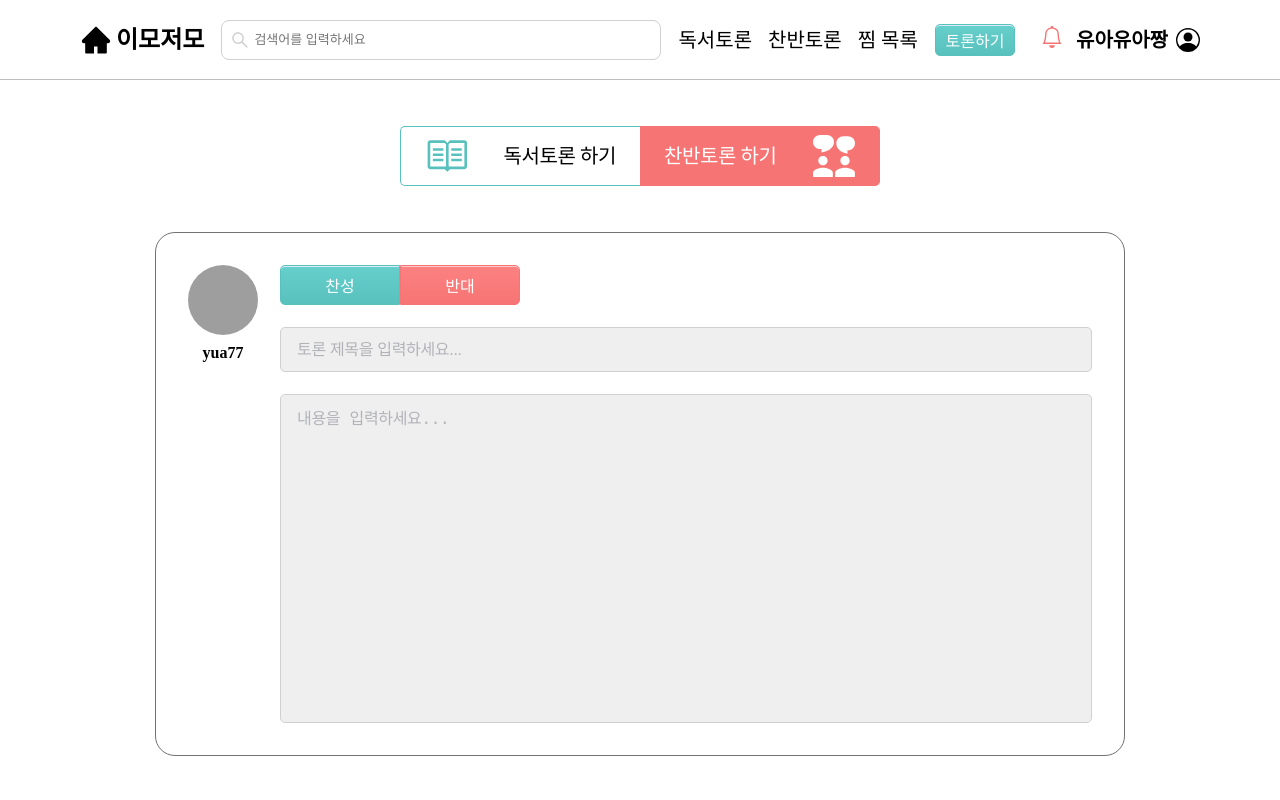
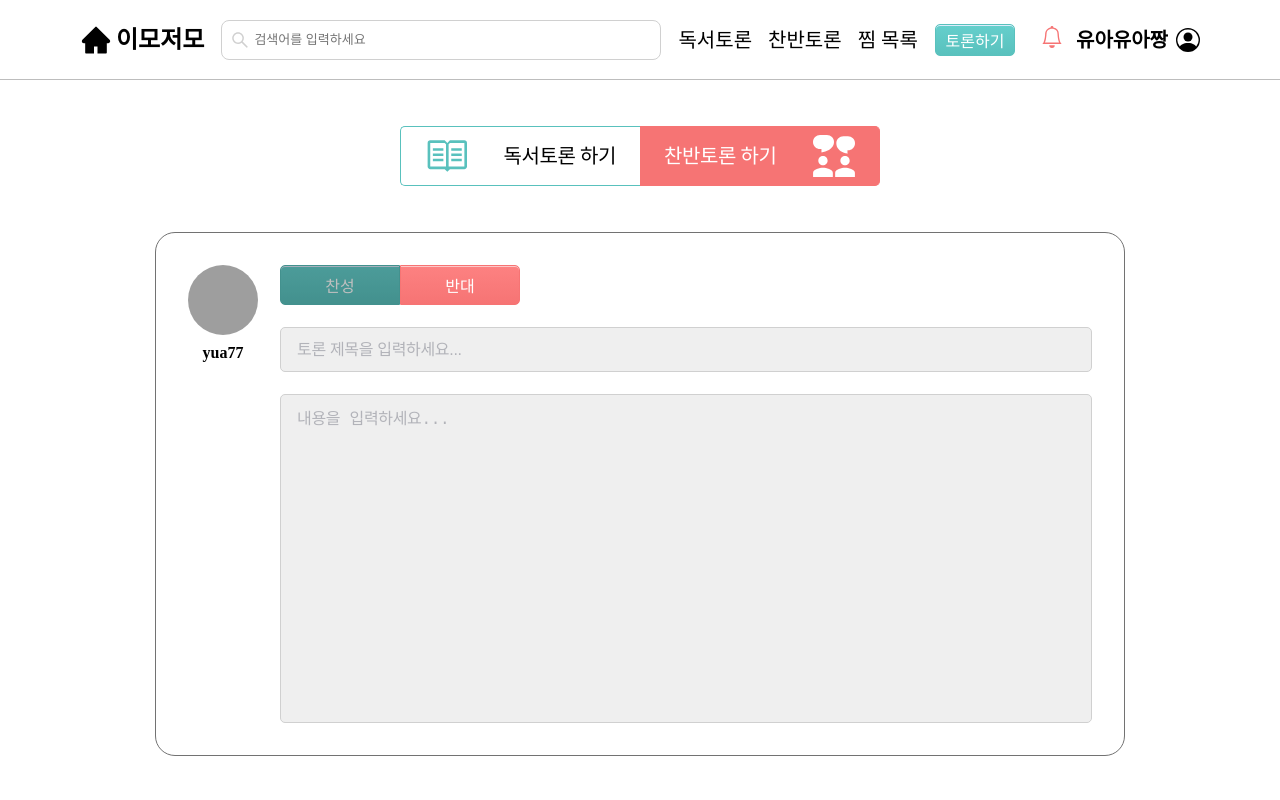
Before and after one commit to jumak-dev/imojumo, a React (Vite) app: page /posts/new/pro-con-discussion in a window 1280 px wide. Shown: the top 800 px of the page. Built offline with nearby package versions, Linux system fonts and the light colour scheme; no server answers; grey boxes are pictures that could not be loaded; what recoil-persist would draw is missing.

Commit message:
🔨 찬성 반대 active css 추가 - #111

```diff
--- a/src/components/PostNew/DiscussionInputs.tsx
+++ b/src/components/PostNew/DiscussionInputs.tsx
@@ -1,5 +1,5 @@
 import React from 'react';
-import styled from 'styled-components';
+import styled, { css } from 'styled-components';
 import { colFlex, flex, screenReaderTextCSS } from '../../styles/shared';
 import { ButtonBox } from '../UI/Button/Button';
 import { Card } from '../UI/Card/Card';
@@ -8,11 +8,12 @@ import Textarea from '../UI/Textarea/Textarea';
 import UserProfile from '../UI/UserProfile/UserProfile';
 
 interface DiscussionInputsProps {
-  avatar: string;
+  avatar: string | null;
   title: string;
   content: string;
   containerHeight: string;
   isProConDiscussion?: boolean;
+  isPro?: boolean;
   onProButtonClick?: () => void;
   onConButtonClick?: () => void;
   onChange: (e: React.ChangeEvent<HTMLInputElement>) => void;
@@ -23,6 +24,7 @@ function DiscussionInputs({
   title,
   content,
   containerHeight,
+  isPro,
   onProButtonClick,
   onConButtonClick,
   onChange,
@@ -48,6 +50,7 @@ function DiscussionInputs({
               buttonColor="mint"
               buttonSize="m"
               onClick={onProButtonClick}
+              isAcitve={isPro}
             >
               찬성
             </ProConButton>
@@ -57,6 +60,7 @@ function DiscussionInputs({
               buttonColor="pink"
               buttonSize="m"
               onClick={onConButtonClick}
+              isAcitve={!isPro}
             >
               반대
             </ProConButton>
@@ -101,9 +105,18 @@ const ButtonContainer = styled.div`
   justify-content: flex-start;
 `;
 
-const ProConButton = styled(ButtonBox)`
+const buttonActiveCSS = css`
+  pointer-events: none;
+`;
+
+const buttonDeactivateCSS = css`
+  filter: brightness(75%);
+`;
+
+const ProConButton = styled(ButtonBox)<{ isAcitve: boolean }>`
   width: 120px;
   height: 40px;
+  ${({ isAcitve }) => (isAcitve ? buttonActiveCSS : buttonDeactivateCSS)}
 `;
 
 const DiscussionInputContainer = styled.div`
```
